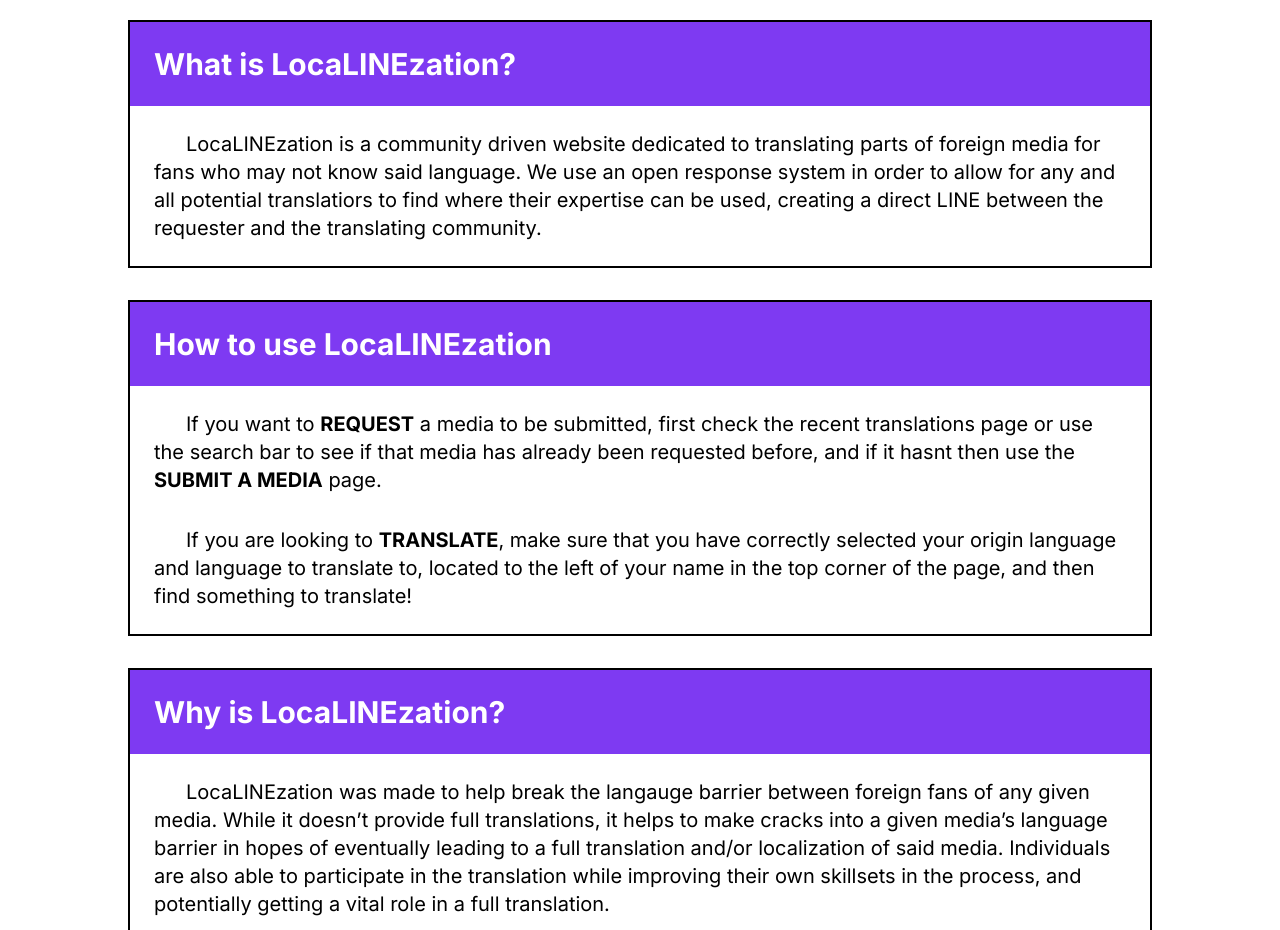
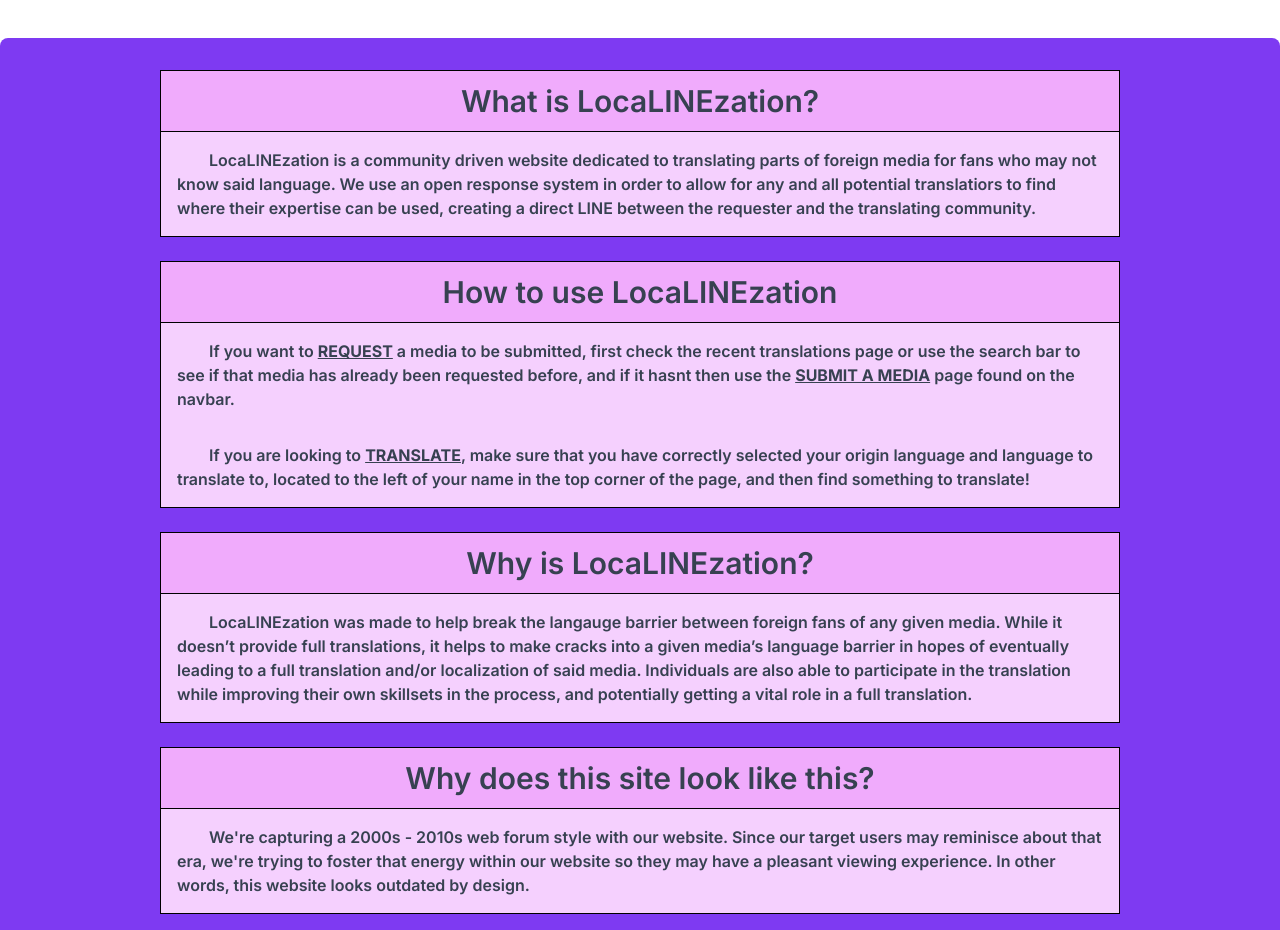
Before and after one commit to LeoJrTheTanooki/localinezation-front, a Next.js app in the folder localinezation-front/: page /AboutPage in a window 1280 px wide. Shown: the part 282-1212 px from the top of the page. Built offline with nearby package versions, Linux system fonts and the light colour scheme.

Commit message:
About Page w new Styling

```diff
--- a/localinezation-front/src/app/AboutPage/page.tsx
+++ b/localinezation-front/src/app/AboutPage/page.tsx
@@ -5,52 +5,52 @@ import React from "react";
 const AboutPage = () => {
 
     return (
-        <div className="flex flex-col h-fit justify-center items-center my-8">
-            <div id="pageHeader" className="flex items-center h-24 bg-fuchsia-300 p-12 mx-auto rounded-lg mt-2 mb-4">
+        <div className="flex flex-col h-fit justify-center items-center my-10">
+            <div id="pageHeader" className="flex items-center h-24 bg-fuchsia-300 p-12 mx-auto rounded-lg mt-2 mb-10 border border-black">
                 <h1 className="text-center font-bold text-gray-700 text-4xl py-7">About Us</h1>
             </div>
-            <div className="w-[80vw] flex flex-col border-black border-2 my-4">
-                <div id="titleHeader" className="bg-purple-600 text-white p-6 text-3xl font-bold">
+
+            <div className="bg-purple-600 rounded-lg text-gray-200 font-semibold py-8 max-w-[1440px] w-fit flex flex-col gap-y-6">
+                <div className="flex flex-col items-center">
+                    <div className="bg-fuchsia-300 text-3xl h-fit w-3/4 min-w-64 text-center text-gray-700 py-3 font-semibold border-black border">
                         <p>What is LocaLINEzation?</p>
                     </div>
-                <div id="textBox" className="p-6 text-xl">
+                    <div className="border border-t-0 h-fit w-3/4 min-w-64 border-black flex flex-col flex-wrap p-4 bg-fuchsia-200 text-gray-700">
                         <p className="indent-8">LocaLINEzation is a community driven website dedicated to translating parts of foreign media for fans who may not know said language. We use an open response system in order to allow for any and all potential translatiors to find where their expertise can be used, creating a direct LINE between the requester and the translating community.</p>
                     </div>
                 </div>
-            <div className="w-[80vw] flex flex-col border-black border-2 my-4">
-                <div id="titleHeader" className="bg-purple-600 text-white p-6 text-3xl font-bold">
+                <div className="flex flex-col items-center">
+                    <div className="bg-fuchsia-300 text-3xl h-fit w-3/4 min-w-64 text-center text-gray-700 py-3 font-semibold border-black border">
                         <p>How to use LocaLINEzation</p>
                     </div>
-                <div id="textBox" className="p-6 text-xl">
+                    <div className="border border-t-0 h-fit w-3/4 min-w-64 border-black flex flex-col flex-wrap p-4 bg-fuchsia-200 text-gray-700">
                         <p className="indent-8 mb-8">
-                        If you want to <span className="font-bold">REQUEST</span> a media to be submitted, first check the recent translations page or use the search bar to see if that media has already been requested before, and if it hasnt then use the <span className="font-bold">SUBMIT A MEDIA</span> page.</p>
-
+                            If you want to <span className="font-bold underline">REQUEST</span> a media to be submitted, first check the recent translations page or use the search bar to see if that media has already been requested before, and if it hasnt then use the <span className="font-bold underline">SUBMIT A MEDIA</span> page found on the navbar.
+                        </p>
                         <p className="indent-8">
-                        If you are looking to <span className="font-bold">TRANSLATE</span>, make sure that you have correctly selected your origin language and language to translate to, located to the left of your name in the top corner of the page, and then find something to translate!
+                            If you are looking to <span className="font-bold underline">TRANSLATE</span>, make sure that you have correctly selected your origin language and language to translate to, located to the left of your name in the top corner of the page, and then find something to translate!
                         </p>
                     </div>
                 </div>
-            <div className="w-[80vw] flex flex-col border-black border-2 my-4">
-                <div id="titleHeader" className="bg-purple-600 text-white p-6 text-3xl font-bold">
+                <div className="flex flex-col items-center">
+                    <div className="bg-fuchsia-300 text-3xl h-fit w-3/4 min-w-64 text-center text-gray-700 py-3 font-semibold border-black border">
                         <p>Why is LocaLINEzation?</p>
                     </div>
-                <div id="textBox" className="p-6 text-xl">
+                    <div className="border border-t-0 h-fit w-3/4 min-w-64 border-black flex flex-col flex-wrap p-4 bg-fuchsia-200 text-gray-700">
                         <p className="indent-8">
                             LocaLINEzation was made to help break the langauge barrier between foreign fans of any given media. While it doesn&rsquo;t  provide full translations, it helps to make cracks into a given media&rsquo;s language barrier in hopes of eventually leading to a full translation and/or localization of said media. Individuals are also able to participate in the translation while improving their own skillsets in the process, and potentially getting a vital role in a full translation.
                         </p>
                     </div>
                 </div>
-            <div className="w-[80vw] flex flex-col border-black border-2 my-4">
-                <div id="titleHeader" className="bg-purple-600 text-white p-6 text-3xl font-bold">
+                <div className="flex flex-col items-center">
+                    <div className="bg-fuchsia-300 text-3xl h-fit w-3/4 min-w-64 text-center text-gray-700 py-3 font-semibold border-black border">
                         <p>Why does this site look like this?</p>
                     </div>
-                <div id="textBox" className="p-6 text-xl">
+                    <div className="border border-t-0 h-fit w-3/4 min-w-64 border-black flex flex-col flex-wrap p-4 bg-fuchsia-200 text-gray-700">
                         <p className="indent-8">
                             We&apos;re capturing a 2000s - 2010s web forum style with our website. Since our target users may reminisce about that era, we&apos;re trying to foster that energy within our website so they may have a pleasant viewing experience. In other words, this website looks outdated by design.
                         </p>
-                    <p>
-
-                    </p>
+                    </div>
                 </div>
             </div>
         </div>
```
Lines whose indentation alone changed are shown as unchanged.
